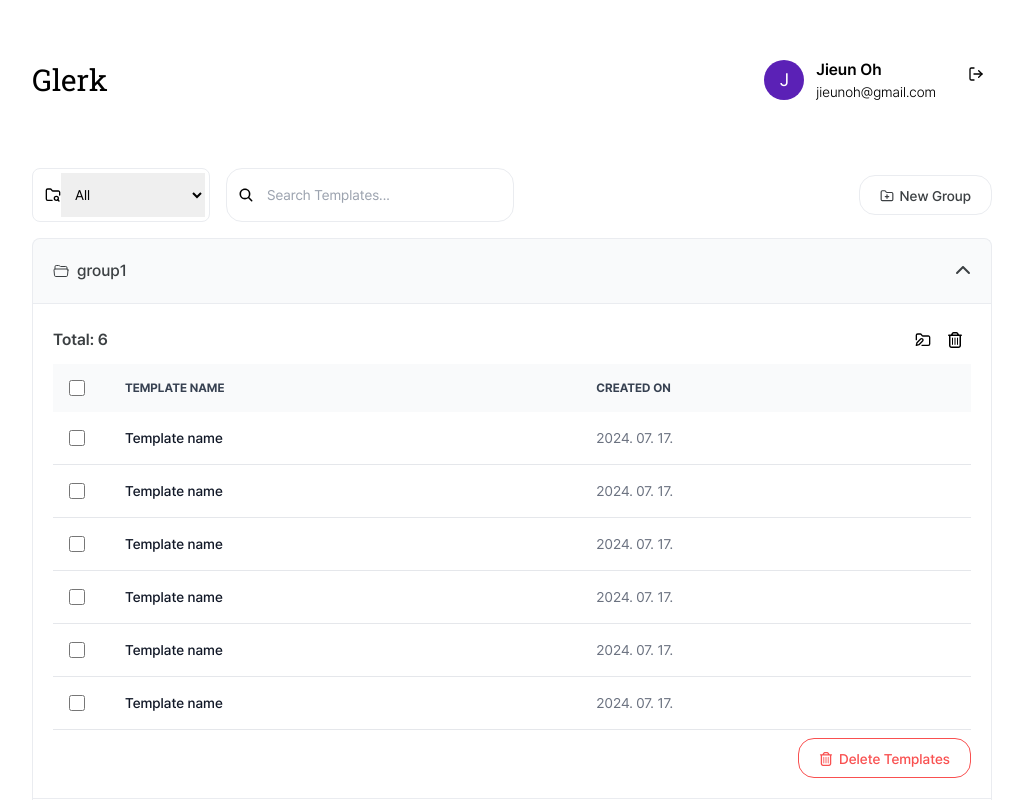
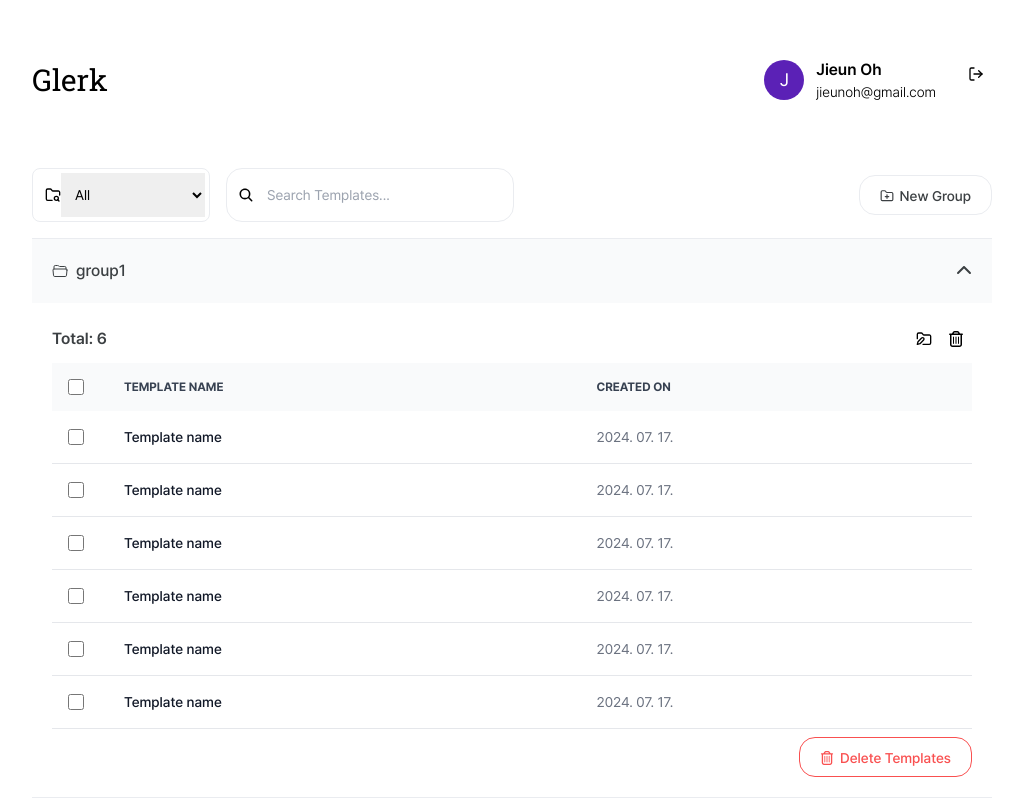
Before and after one commit to glerk-gmail-template-extension/glerk-client, a React (Vite) app: page /templates in a window 1280 px wide. Both pictures are taken after a click on the button "group1". Shown: the top 800 px of the page, without its empty margins (128-1151 px from the left). Built offline with nearby package versions, Linux system fonts and the light colour scheme.

Commit message:
Design: Group border CSS 변경
- border 상하좌우에서 상하로 변경
- CSS 변경에 따른 불필요한 isFirstGroup prop 제거

```diff
--- a/src/pages/Template/Group.jsx
+++ b/src/pages/Template/Group.jsx
@@ -9,7 +9,6 @@ export default function Group({
   isActive,
   onSelect,
   name,
-  isFirstGroup,
   isLastGroup,
   children,
 }) {
@@ -20,7 +19,7 @@ export default function Group({
       <h2 id={groupId}>
         <button
           type="button"
-          className={`flex items-center justify-between w-full gap-3 p-5 font-medium text-dark-gray border border-stroke ${!isLastGroup && "border-b-0"} ${isActive && "bg-gray-50"} ${isFirstGroup && "rounded-t-lg"} ${isLastGroup && !isActive && "rounded-b-lg"} rtl:text-right hover:bg-blue-100`}
+          className={`flex items-center justify-between w-full gap-3 p-5 font-medium text-dark-gray border-t border-stroke ${isLastGroup && !isActive && "border-b"} ${isActive && "bg-gray-50"} rtl:text-right hover:bg-blue-100`}
           data-accordion-target={`#${name}`}
           aria-expanded={isActive}
           aria-controls={name}
@@ -38,9 +37,7 @@ export default function Group({
         className={`${!isActive && "hidden"}`}
         aria-labelledby={groupId}
       >
-        <div
-          className={`p-5 border ${!isLastGroup && "border-b-0"} ${isLastGroup && "border-t-0 rounded-b-lg"} border-stroke`}
-        >
+        <div className={`p-5 ${isLastGroup && isActive && "border-b"}`}>
           <div className="flex justify-between mb-2">
             <span className="self-center font-semibold text-dark-gray">
               Total: 6
--- a/src/pages/Template/index.jsx
+++ b/src/pages/Template/index.jsx
@@ -25,7 +25,6 @@ export default function Template() {
             <Group
               key={name}
               name={name}
-              isFirstGroup={index === 0}
               isLastGroup={index === GROUP_LIST.length - 1}
               isActive={selectedGroup === name}
               onSelect={() => handleGroupSelect(name)}
```
